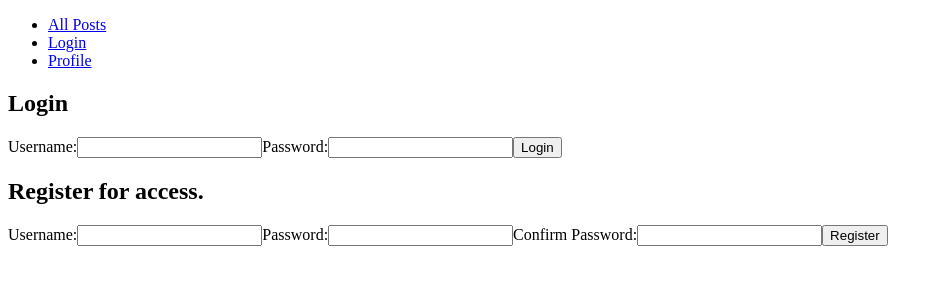
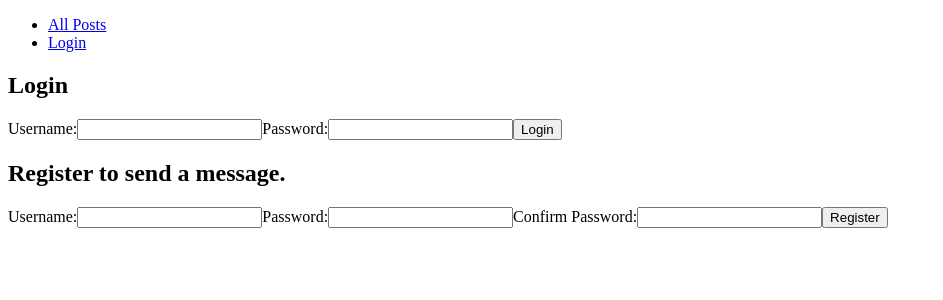
Before and after one commit to hey-dane/StrangersThings, a React (Vite) app: page /Login in a window 1280 px wide. Shown: the top 300 px of the page, without its empty margins (0-943 px from the left). Built offline with nearby package versions, Linux system fonts and the light colour scheme.

Commit message:
fixed logout and profile to appear

```diff
--- a/src/App.jsx
+++ b/src/App.jsx
@@ -10,6 +10,7 @@ import { Profile } from "./Pages/Profile";
 
 function App() {
   const [userData, setUserData] = useState(null);
+  const [loggedIn, setLoggedIn] = useState(isLoggedIn()); // Initialize the state
 
   // Function to load user data
   const loadUserData = async () => {
@@ -37,14 +38,17 @@ function App() {
 
   return (
     <div className="App">
-      <Navbar isAuthenticated={isAuthenticated} />{" "}
-      {/* Pass isAuthenticated as a prop */}
+      <Navbar loggedIn={loggedIn} setLoggedIn={setLoggedIn} />
       <Routes>
         <Route
           path="/AllPosts"
           element={<AllPosts isAuthenticated={isAuthenticated} />}
         />
-        <Route path="/Login" element={<LoginForm />} />
+        <Route
+          path="/Login"
+          element={<LoginForm setLoggedIn={setLoggedIn} />}
+        />{" "}
+        {/* Pass setLoggedIn as a prop */}
         <Route path="/post/:postId" element={<SinglePostView />} />
         <Route path="/profile" element={<Profile />} />
       </Routes>
--- a/src/Helpers/API.js
+++ b/src/Helpers/API.js
@@ -84,11 +84,9 @@ export const deletePost = async (token, postId) => {
   }
 };
 
-export const postMessage = async (token) => {
+export const postMessage = async (token, postId, content) => {
   try {
-    const response = await fetch(
-      `${BASE_URL}/${COHORT_NAME}/posts/5e8929ddd439160017553e06/messages`,
-      {
+    const response = await fetch(`${BASE_URL}/posts/${postId}/messages`, {
       method: "POST",
       headers: {
         "Content-Type": "application/json",
@@ -96,11 +94,10 @@ export const postMessage = async (token) => {
       },
       body: JSON.stringify({
         message: {
-            content: "Do you still have this?  Would you take $10 less?",
+          content: content,
         },
       }),
-      }
-    );
+    });
     const result = await response.json();
     console.log(result);
     return result;
@@ -201,7 +198,7 @@ export async function fetchUserData(token) {
   }
 
   try {
-    const response = await axios.get("/api/users/me", {
+    const response = await fetch(`${BASE_URL}/users/me`, {
       headers: {
         Authorization: `Bearer ${token}`,
       },
--- a/src/Helpers/userLogin.js
+++ b/src/Helpers/userLogin.js
@@ -1,5 +1,3 @@
-import React, { useState } from "react";
-
 // Function to retrieve the token
 export const getToken = () => {
   return sessionStorage.getItem("token") || null;
--- a/src/Pages/AllPosts.jsx
+++ b/src/Pages/AllPosts.jsx
@@ -1,5 +1,4 @@
 import React, { useState, useEffect } from "react";
-import NewListingForm from "../components/NewListingForm";
 import { fetchPosts } from "../Helpers/API";
 import { useNavigate } from "react-router-dom";
 
@@ -69,7 +68,7 @@ export default function AllPosts() {
           ))}
         </div>
       )}
-      <NewListingForm />
+      <h3>Login or register to send the seller a message.</h3>
     </div>
   );
 }
--- a/src/Pages/Login.jsx
+++ b/src/Pages/Login.jsx
@@ -4,7 +4,8 @@ import RegistrationForm from "../components/RegistrationForm";
 import { userLogin } from "../Helpers/userLogin";
 import { login } from "../Helpers/API";
 
-export default function LoginForm() {
+export default function LoginForm({ setLoggedIn }) {
+  // Accept setLoggedIn as a prop
   const [username, setUsername] = useState("");
   const [password, setPassword] = useState("");
   const [error, setError] = useState("");
@@ -18,6 +19,8 @@ export default function LoginForm() {
 
       if (response.success && response.data.token) {
         userLogin(response.data.token);
+        setLoggedIn(true);
+
         navigate("/profile");
       } else {
         setError("Login failed.");
--- a/src/components/LogoutButton.jsx
+++ b/src/components/LogoutButton.jsx
@@ -1,11 +1,22 @@
 import React from "react";
-import { userLogout } from "../Helpers/userLogin";
+import { userLogout, isLoggedIn } from "../Helpers/userLogin";
+import { useNavigate } from "react-router-dom";
 
-export default function LogoutButton() {
-  const handleLogout = () => {
-    userLogout();
-    window.location.ref = "/Login"; //redirect user to different page
+export default function LogoutButton({ onLogout }) {
+  const navigate = useNavigate();
+
+  const handleLogout = async () => {
+    try {
+      await userLogout();
+      // Redirect user to the login page
+      navigate("/Login");
+      // Notify the parent component that logout was successful
+      onLogout(true);
+    } catch (error) {
+      console.error("Logout error:", error);
+    }
   };
 
-  return <button onClick={handleLogout}>Logout</button>;
+  // Render the logout button only if the user is logged in
+  return isLoggedIn() ? <button onClick={handleLogout}>Logout</button> : null;
 }
--- a/src/components/Navbar.jsx
+++ b/src/components/Navbar.jsx
@@ -1,9 +1,13 @@
-import React, { useState } from "react";
+import React, { useState, useEffect } from "react";
 import { Link } from "react-router-dom";
-import { isLoggedIn } from "../Helpers/userLogin";
 import LogoutButton from "./LogoutButton";
 
-function Navbar() {
+function Navbar({ loggedIn, setLoggedIn }) {
+  const handleLogout = (isLoggedOut) => {
+    // Handle the logout state change here
+    setLoggedIn(!isLoggedOut);
+  };
+
   return (
     <nav className="navbar">
       <ul className="navbar-nav">
@@ -17,15 +21,16 @@ function Navbar() {
             Login
           </Link>
         </li>
-        <li className="nav-item">
-          <Link to="/Profile" className="nav-link">
-            Profile
-          </Link>
-        </li>
-        {/* Check if the user is logged in before rendering the LogoutButton */}
-        {isLoggedIn() && (
+        {loggedIn && (
           <li className="nav-item">
-            <LogoutButton />
+            <Link to="/Profile" className="nav-link">
+              Profile
+            </Link>
+          </li>
+        )}
+        {loggedIn && (
+          <li className="nav-item">
+            <LogoutButton onLogout={handleLogout} />
           </li>
         )}
       </ul>
--- a/src/components/NewListingForm.jsx
+++ b/src/components/NewListingForm.jsx
@@ -36,7 +36,7 @@ export default function NewListingForm() {
 
   return (
     <div>
-      <h2>Crreate a New Listing</h2>
+      <h2>Create a New Listing</h2>
       <form onSubmit={handleSubmit}>
         <label>
           Title:
--- a/src/components/NewMessage.jsx
+++ b/src/components/NewMessage.jsx
@@ -1,7 +1,7 @@
 import React, { useState } from "react";
 import { postMessage } from "../Helpers/API";
 
-export default function NewMessage() {
+export default function NewMessage({ postId }) {
   const [subject, setSubject] = useState("");
   const [content, setContent] = useState("");
   const [error, setError] = useState("");
@@ -15,7 +15,8 @@ export default function NewMessage() {
       const response = await postMessage(token, postId, content);
 
       if (response.success) {
-        // handle successful submission, saving to API and re-rendering onto the page.
+        setSubject("");
+        setContent("");
         console.log("Message submitted successfully!");
       } else {
         setError(response.error.message || "Failed to submit message.");
--- a/src/components/RegistrationForm.jsx
+++ b/src/components/RegistrationForm.jsx
@@ -78,7 +78,7 @@ export default function RegistrationForm() {
 
   return (
     <div>
-      <h2>Register for access.</h2>
+      <h2>Register to send a message.</h2>
       {error && <p>{error}</p>}
       <form onSubmit={handleSubmit}>
         <label>
--- a/src/components/SinglePostView.jsx
+++ b/src/components/SinglePostView.jsx
@@ -2,6 +2,7 @@ import React, { useState, useEffect } from "react";
 import { fetchSinglePost } from "../Helpers/API";
 import { fetchPosts } from "../Helpers/API";
 import { useParams } from "react-router-dom";
+import NewMessage from "./NewMessage";
 
 export default function SinglePostView() {
   const [post, setPost] = useState([]);
@@ -40,7 +41,6 @@ export default function SinglePostView() {
         <p>{post.willDeliver ? "Will Deliver" : "Local Pickup Only"}</p>
         <p>Price: {post.price}</p>
 
-        {/* Render messages if available */}
         {post.message && post.message.length > 0 && (
           <div>
             <p>Messages:</p>
@@ -53,6 +53,7 @@ export default function SinglePostView() {
           </div>
         )}
       </div>
+      <NewMessage postId={postId} />
     </div>
   );
 }
```
Lines whose indentation alone changed are shown as unchanged.
